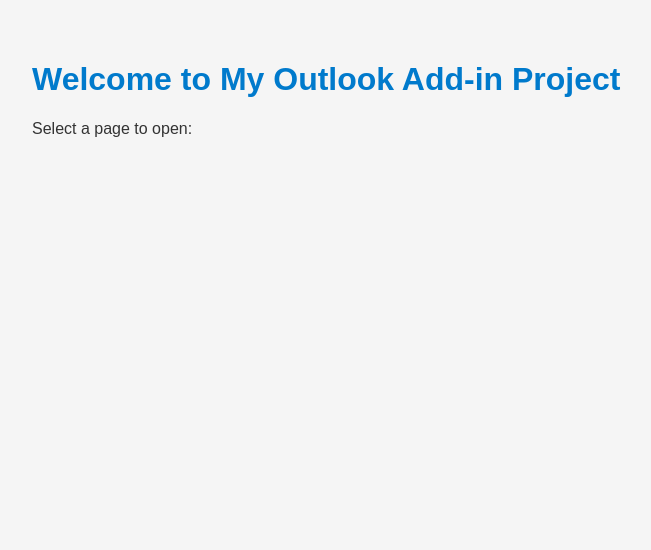
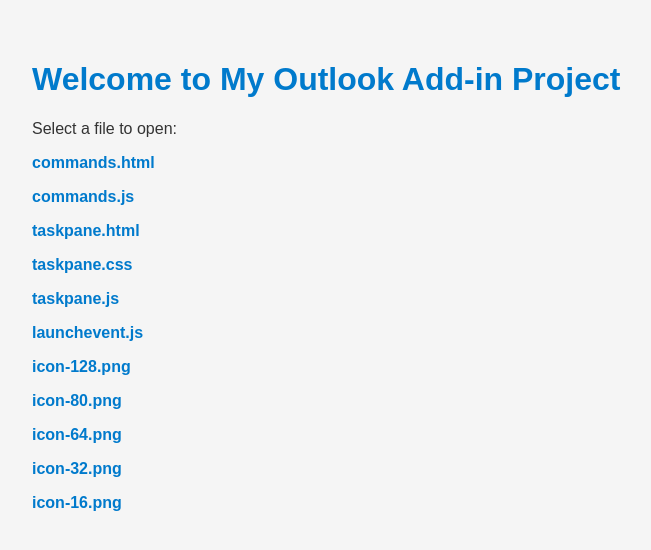
Before and after one commit to PrinceKrishnaAdithya/mailapprepo, a plain HTML site: page index.html in a window 1280 px wide. Shown: the whole page, without its empty margins (8-659 px from the left). Drawn offline with Linux system fonts and the light colour scheme.

Commit message:
Update index.html

```diff
--- a/index.html
+++ b/index.html
@@ -33,19 +33,19 @@
 </head>
 <body>
   <h1>Welcome to My Outlook Add-in Project</h1>
-  <p>Select a page to open:</p>
+  <p>Select a file to open:</p>
   <ul>
-    <li><a href="commands.html"></a></li>
-    <li><a href="commands.js"></a></li>
-    <li><a href="taskpane.html"></a></li>
-    <li><a href="taskpane.css"></a></li>
-    <li><a href="taskpane.js"></a></li>
-    <li><a href="launchevent.js"></a></li>
-    <li><a href="icon-128.png"></a></li>
-    <li><a href="icon-80.png"></a></li>
-    <li><a href="icon-64.png"></a></li>
-    <li><a href="icon-32.png"></a></li>
-    <li><a href="icon-16.png"></a></li>
+    <li><a href="commands.html">commands.html</a></li>
+    <li><a href="commands.js">commands.js</a></li>
+    <li><a href="taskpane.html">taskpane.html</a></li>
+    <li><a href="taskpane.css">taskpane.css</a></li>
+    <li><a href="taskpane.js">taskpane.js</a></li>
+    <li><a href="launchevent.js">launchevent.js</a></li>
+    <li><a href="icon-128.png">icon-128.png</a></li>
+    <li><a href="icon-80.png">icon-80.png</a></li>
+    <li><a href="icon-64.png">icon-64.png</a></li>
+    <li><a href="icon-32.png">icon-32.png</a></li>
+    <li><a href="icon-16.png">icon-16.png</a></li>
   </ul>
 </body>
 </html>
```
